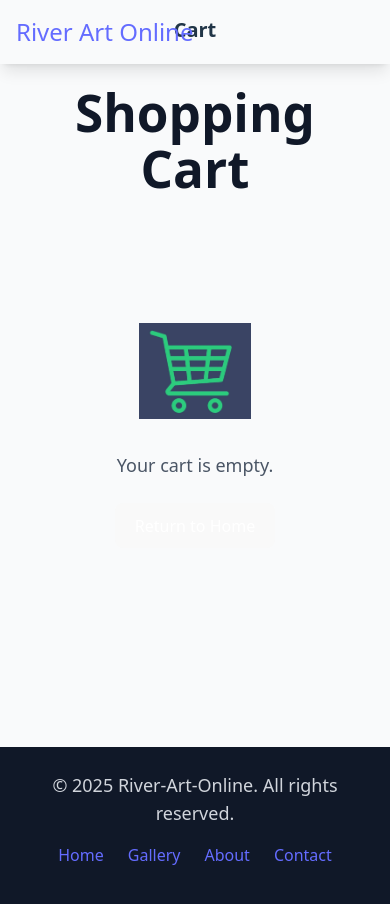
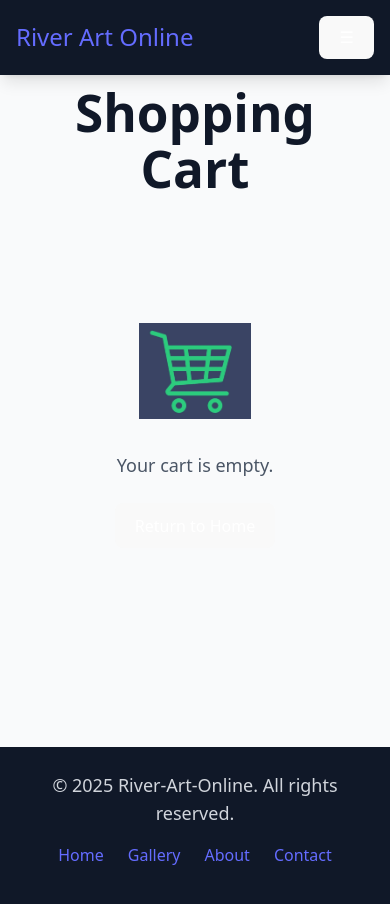
Before and after one commit to machoraatuti/riverArt-online, a React (Vite) app: page /cart in a window 390 px wide. Shown: the top 904 px of the page. Built offline with nearby package versions, Linux system fonts and the light colour scheme.

Commit message:
feat: add hamburger

```diff
--- a/src/components/Navbar.jsx
+++ b/src/components/Navbar.jsx
@@ -1,10 +1,16 @@
 //Navbar.js
-
 import { Link } from 'react-router-dom';
+import { useState } from 'react';
 
 const Navbar = () => {
+  const [isOpen, setIsOpen] = useState(false);
+
+  const toggleMenu = () => {
+    setIsOpen(!isOpen);
+  };
+
   return (
-    <nav className="bg-info shadow-lg fixed w-full top-0 z-50">
+    <nav className="bg-gray-900 shadow-lg fixed w-full top-0 z-50">
       <div className="max-w-7xl mx-auto flex justify-between items-center p-4 w-full">
 
         {/* Logo */}
@@ -12,45 +18,58 @@ const Navbar = () => {
           <Link to="/">River Art Online</Link>
         </div>
 
-        {/* Navigation Links as Tabs */}
+        {/* Desktop Navigation */}
         <div className="hidden md:flex space-x-6">
           <Link
             to="/"
-            className="text-white px-4 py-2 border-b-2 border-transparent hover:border-indigo-400 hover:text-indigo-400 transition duration-300 active:opacity-75"
+            className="text-white px-4 py-2 border-b-2 border-transparent hover:border-indigo-400 hover:text-indigo-400 transition duration-300"
           >
             Home
           </Link>
           <Link
             to="/gallery"
-            className="text-white px-4 py-2 border-b-2 border-transparent hover:border-indigo-400 hover:text-indigo-400 transition duration-300 active:opacity-75"
+            className="text-white px-4 py-2 border-b-2 border-transparent hover:border-indigo-400 hover:text-indigo-400 transition duration-300"
           >
             Gallery
           </Link>
           <Link
             to="/about"
-            className="text-white px-4 py-2 border-b-2 border-transparent hover:border-indigo-400 hover:text-indigo-400 transition duration-300 active:opacity-75"
+            className="text-white px-4 py-2 border-b-2 border-transparent hover:border-indigo-400 hover:text-indigo-400 transition duration-300"
           >
             About
           </Link>
           <Link
             to="/contact"
-            className="text-white px-4 py-2 border-b-2 border-transparent hover:border-indigo-400 hover:text-indigo-400 transition duration-300 active:opacity-75"
+            className="text-white px-4 py-2 border-b-2 border-transparent hover:border-indigo-400 hover:text-indigo-400 transition duration-300"
           >
             Contact
           </Link>
           <Link
             to="/cart"
-            className="bg-indigo-600 text-white px-4 py-2 rounded-md hover:bg-indigo-700 transition duration-300 active:opacity-75"
+            className="bg-indigo-600 text-white px-4 py-2 rounded-md hover:bg-indigo-700 transition duration-300"
           >
             Cart
           </Link>
         </div>
 
         {/* Mobile Menu Button */}
-        {/* <div className="md:hidden">
-          <button className="text-white text-2xl active:opacity-75">&#9776;</button>
-        </div> */}
+        <div className="md:hidden">
+          <button onClick={toggleMenu} className="text-white text-2xl">
+            {isOpen ? '\u2715' : '\u2630'}
+          </button>
+        </div>
       </div>
+
+      {/* Mobile Menu */}
+      {isOpen && (
+        <div className="md:hidden bg-gray-800 text-white text-left p-4 space-y-4 absolute w-full top-full left-0 shadow-lg">
+          <Link to="/" className="block py-2 hover:text-indigo-400" onClick={toggleMenu}>Home</Link>
+          <Link to="/gallery" className="block py-2 hover:text-indigo-400" onClick={toggleMenu}>Gallery</Link>
+          <Link to="/about" className="block py-2 hover:text-indigo-400" onClick={toggleMenu}>About</Link>
+          <Link to="/contact" className="block py-2 hover:text-indigo-400" onClick={toggleMenu}>Contact</Link>
+          <Link to="/cart" className="block bg-indigo-600 text-white px-4 py-2 rounded-md hover:bg-indigo-700 transition duration-300" onClick={toggleMenu}>Cart</Link>
+        </div>
+      )}
     </nav>
   );
 };
```
